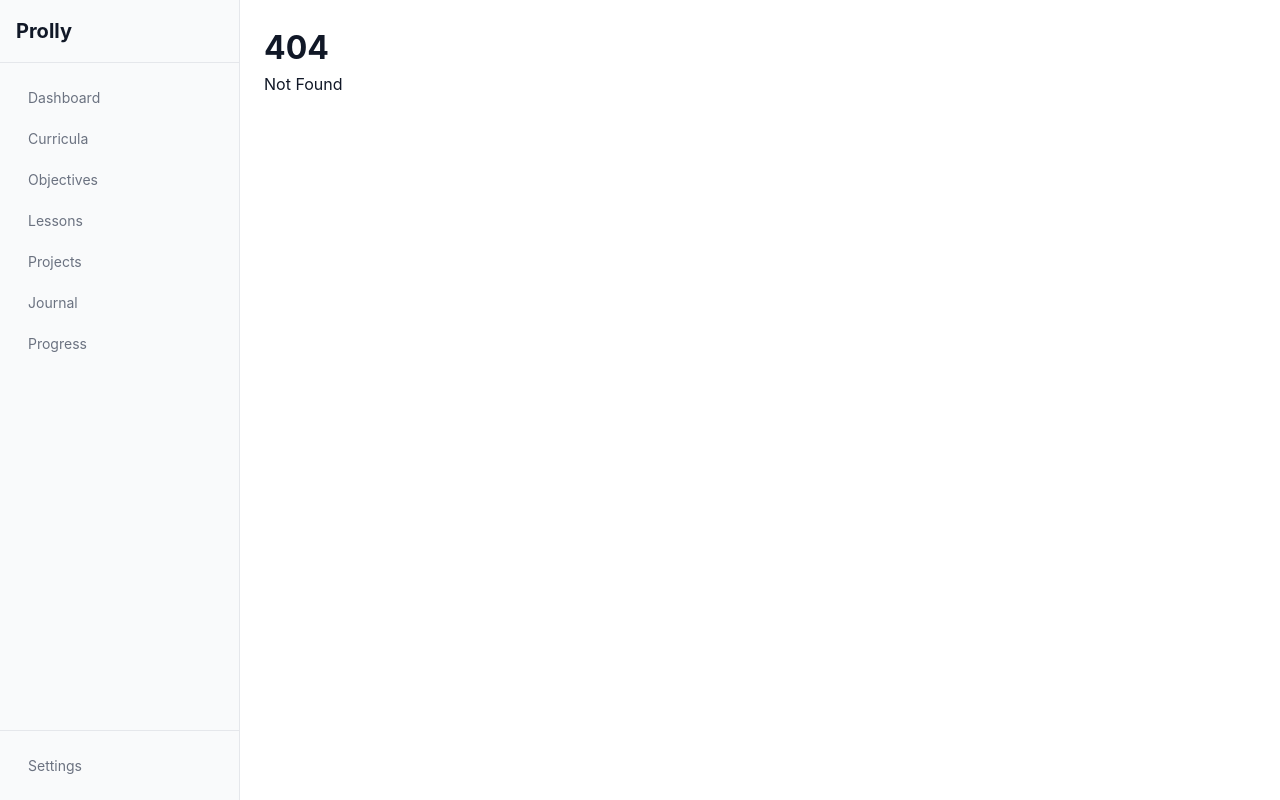
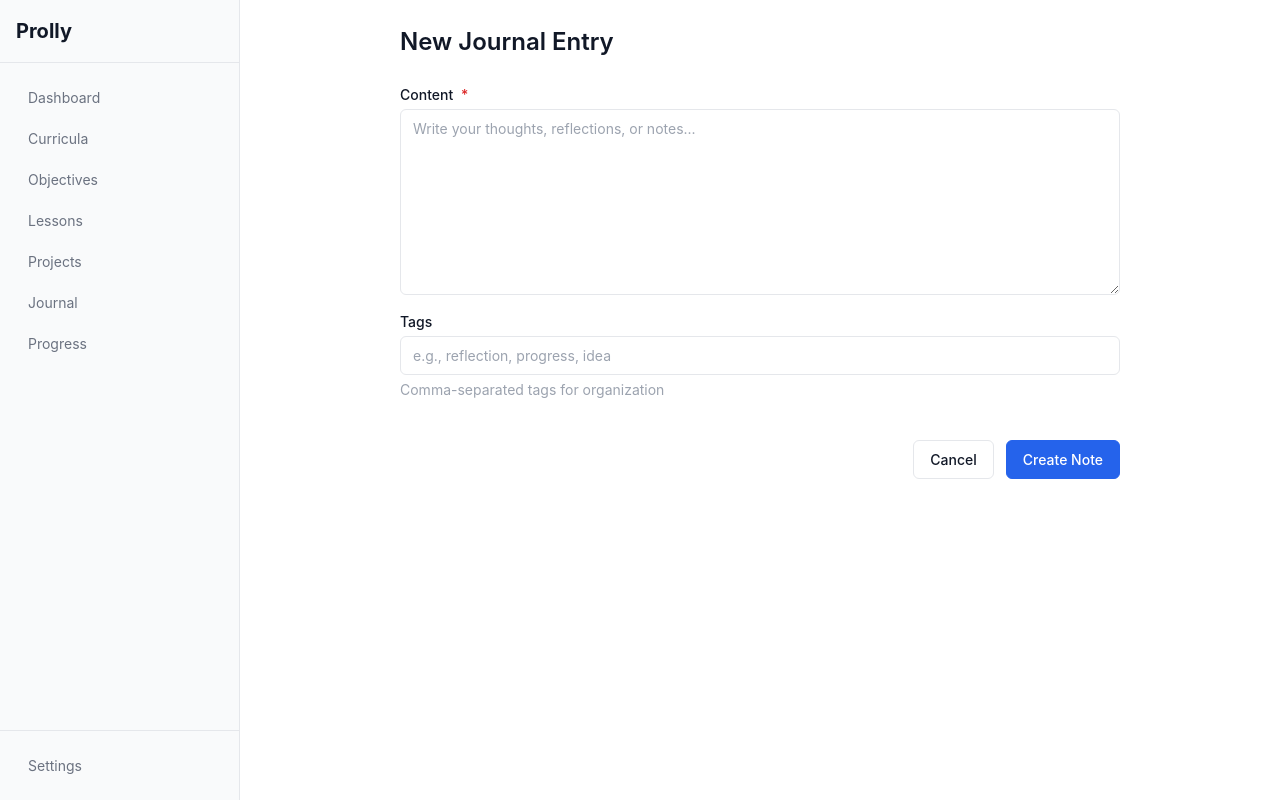
Before and after one commit to kaustavdm/prolly, a SvelteKit app in the folder app/: page /journal/new in a window 1280 px wide. Before the commit this address had no page. Built offline with nearby package versions, Linux system fonts and the light colour scheme.

Commit message:
feat(pages): add /journal/new page for creating notes

```diff
--- /dev/null
+++ b/app/src/routes/journal/new/+page.svelte
@@ -0,0 +1,66 @@
+<script lang="ts">
+	import { goto } from '$app/navigation';
+	import { appStore } from '$lib/stores/app.svelte';
+	import { toastStore } from '$lib/stores/toast.svelte';
+	import { noteService } from '$lib/services';
+	import type { ValidationErrors } from '$lib/services/validation';
+	import { NoteForm } from '$lib/components/note';
+
+	let errors = $state<ValidationErrors>({});
+	let submitting = $state(false);
+
+	async function handleSubmit(data: { content: string; tags: string[] }) {
+		if (!appStore.user || !appStore.personalSpace) return;
+
+		submitting = true;
+		errors = {};
+
+		const result = await noteService.create({
+			content: data.content,
+			tags: data.tags,
+			authorId: appStore.user.id,
+			spaceId: appStore.personalSpace.id
+		});
+
+		if (result.success) {
+			toastStore.success('Note created');
+			goto('/journal');
+		} else {
+			if (result.error?.code === 'VALIDATION_ERROR' && result.error.field) {
+				errors = { [result.error.field]: result.error.message };
+			} else {
+				toastStore.error(result.error?.message ?? 'Failed to create note');
+			}
+		}
+
+		submitting = false;
+	}
+
+	function handleCancel() {
+		goto('/journal');
+	}
+</script>
+
+<div class="page">
+	<header class="page-header">
+		<h1>New Journal Entry</h1>
+	</header>
+
+	<NoteForm {errors} {submitting} onsubmit={handleSubmit} oncancel={handleCancel} />
+</div>
+
+<style>
+	.page {
+		max-width: 720px;
+		margin: 0 auto;
+	}
+
+	.page-header {
+		margin-bottom: var(--space-6);
+	}
+
+	.page-header h1 {
+		font-size: var(--text-2xl);
+		font-weight: 600;
+	}
+</style>
```
